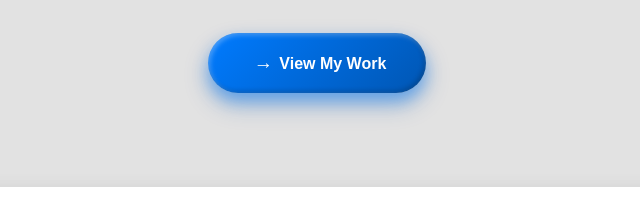
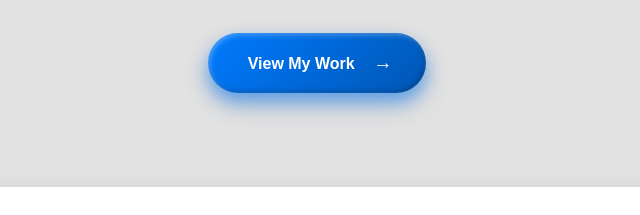
Before and after one commit to Patrickm2025p/Portfolio1, a plain HTML site: page Index.html in a window 1280 px wide. Shown: the part 381-596 px from the top of the page, 323-963 px from the left. Drawn offline with Linux system fonts and the light colour scheme.

Commit message:
Move arrow to after View My Work text

```diff
--- a/Index.html
+++ b/Index.html
@@ -25,7 +25,7 @@
         <div class="container">
             <h1>Hi, I'm <b color="Blue">Pierre Patrick Manirakiza</b></h1>
             <p>A passionate [Your Profession/Role] with a knack for [Your Key Skill/Interest].</p>
-            <p><a href="#portfolio" class="button"><span class="arrow">→</span> View My Work</a></p>
+            <p><a href="#portfolio" class="button">View My Work <span class="arrow">→</span></a></p>
         </div>
     </section>
 
--- a/style.css
+++ b/style.css
@@ -167,7 +167,7 @@ body {
         /* Animated arrow in button */
         .arrow {
             display: inline-block;
-            margin-right: 8px;
+            margin-left: 8px;
             font-size: 1.2em;
             animation: arrowBounce 1.5s ease-in-out infinite;
         }
```
